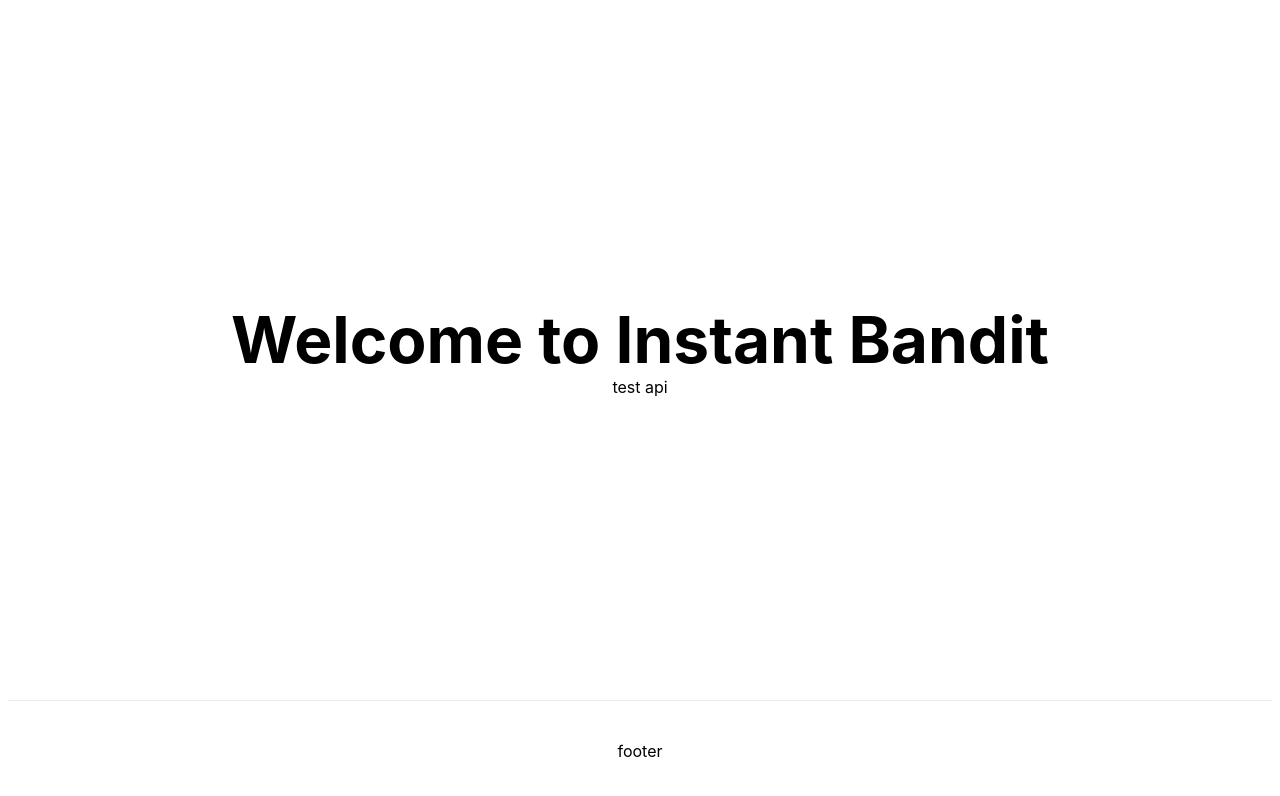
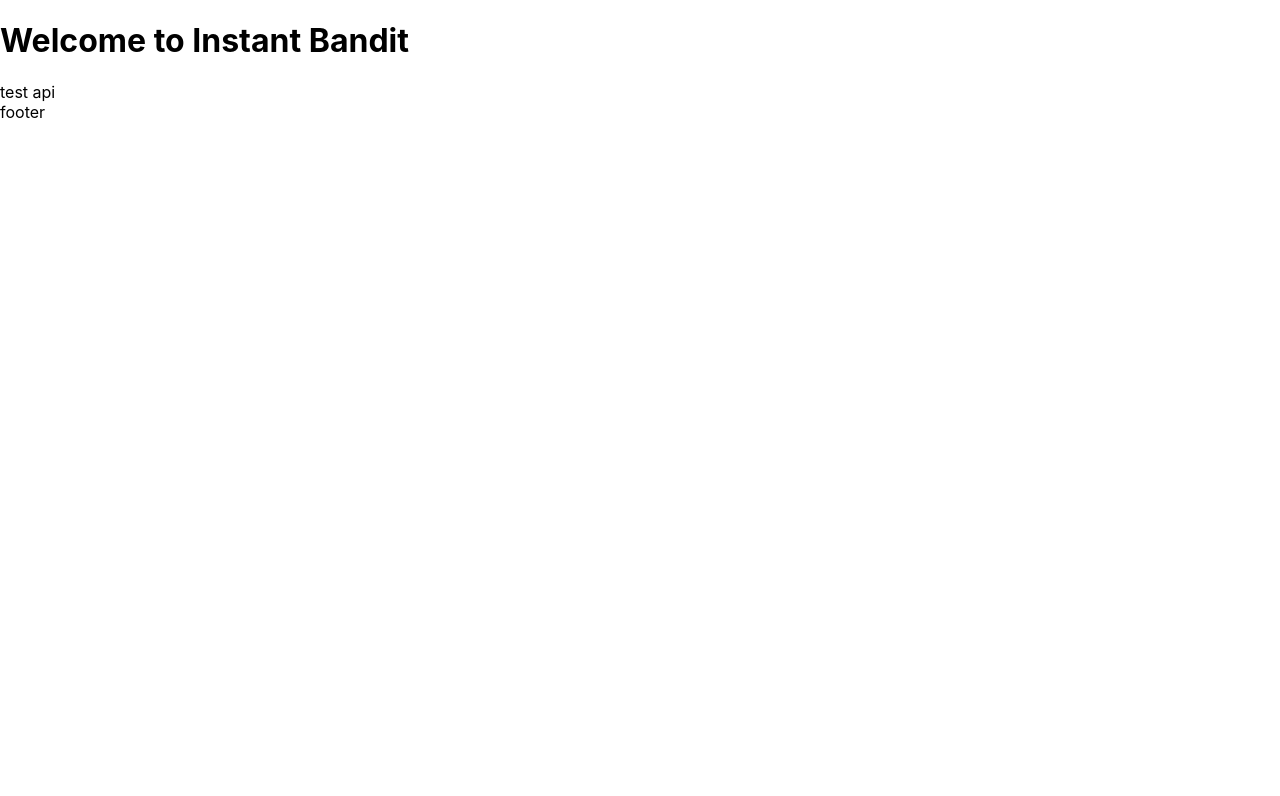
Before and after one commit to instant-labs/instant-bandit, a Next.js app: page / in a window 1280 px wide. Shown: the top 796 px of the page. Built offline with nearby package versions, Linux system fonts and the light colour scheme.

Commit message:
set up testing

```diff
--- /dev/null
+++ b/jest.config.js
@@ -0,0 +1,5 @@
+// Adapted from https://dev.to/maciekgrzybek/setup-next-js-with-typescript-jest-and-react-testing-library-28g5
+module.exports = {
+  setupFilesAfterEnv: ["<rootDir>/jest.setup.ts"],
+  testPathIgnorePatterns: ["<rootDir>/.next/", "<rootDir>/node_modules/"],
+}
--- /dev/null
+++ b/jest.setup.ts
@@ -0,0 +1,2 @@
+// Adapted from https://dev.to/maciekgrzybek/setup-next-js-with-typescript-jest-and-react-testing-library-28g5
+import "@testing-library/jest-dom"
--- a/pages/index.tsx
+++ b/pages/index.tsx
@@ -1,24 +1,35 @@
 import Head from "next/head"
 // TODO: fix vscode lint
-import styles from "../styles/Home.module.css"
-
+// import styles from "../styles/Home.module.css"
 export default function Home() {
   return (
-    <div className={styles.container}>
+    <div
+    // className={styles.container}
+    >
       <Head>
         <title>Instant Bandit</title>
         <meta name="description" content="Generated by create next app" />
         <link rel="icon" href="/favicon.ico" />
       </Head>
 
-      <main className={styles.main}>
-        <h1 className={styles.title}>Welcome to Instant Bandit</h1>
+      <main
+      // className={styles.main}
+      >
+        <h1
+        // className={styles.title}
+        >
+          Welcome to Instant Bandit
+        </h1>
         <a href="/api/hello" target="_blank">
           test api
         </a>
       </main>
 
-      <footer className={styles.footer}>footer</footer>
+      <footer
+      // className={styles.footer}
+      >
+        footer
+      </footer>
     </div>
   )
 }
```
Also changed, not shown: package.json (+7 -0 lines), .babelrc (added), 2 other files (tests, documents, lock files or other folders).
